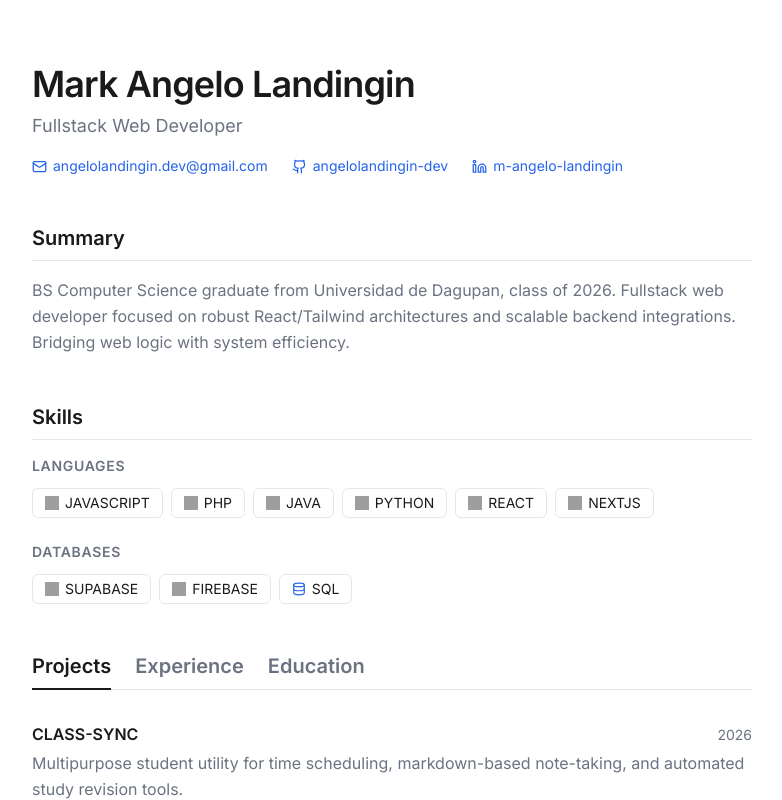
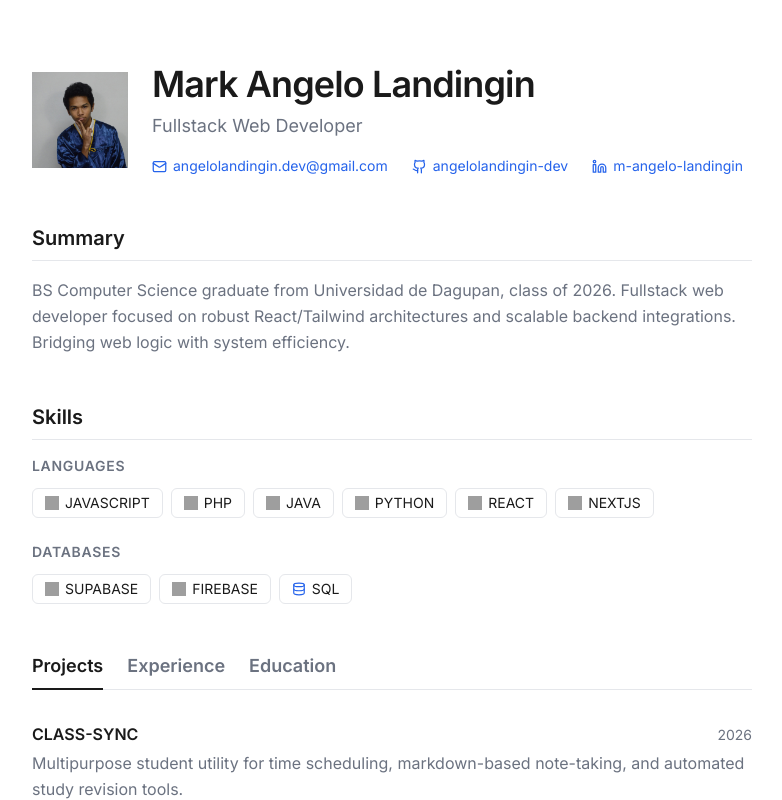
Before and after one commit to angelolandingin-dev/IvonneDev, a React (Vite) app: page / in a window 1280 px wide. Shown: the top 800 px of the page, without its empty margins (248-1030 px from the left). Built offline with nearby package versions, Linux system fonts and the light colour scheme; grey boxes are pictures that could not be loaded.

Commit message:
feat(portfolio): smaller tab text, rectangular profile photo

```diff
--- a/src/App.tsx
+++ b/src/App.tsx
@@ -1,6 +1,7 @@
 import { useState } from "react";
 import { Database, ExternalLink, Github, Linkedin, Mail } from "lucide-react";
 import { Project, Skill } from "./types";
+import profilePic from "./assets/picture.jpg";
 
 const PROJECTS: Project[] = [
   {
@@ -157,7 +158,12 @@ export default function App() {
       <div className="max-w-3xl mx-auto px-6 py-16">
         {/* Header */}
         <header className="mb-12">
-          <div>
+          <div className="flex flex-col items-start gap-6 sm:flex-row sm:items-center">
+            <img
+              src={profilePic}
+              alt="Mark Angelo Landingin"
+              className="w-24 h-24 object-cover"
+            />
             <div>
               <h1 className="text-4xl font-semibold tracking-tight">Mark Angelo Landingin</h1>
               <p className="mt-2 text-lg text-cv-muted">Fullstack Web Developer</p>
@@ -245,7 +251,7 @@ export default function App() {
                   aria-controls={`panel-${tab.id}`}
                   tabIndex={activeTab === tab.id ? 0 : -1}
                   onClick={() => setActiveTab(tab.id)}
-                  className={`pb-2 text-xl font-semibold border-b-2 -mb-px ${
+                  className={`pb-2 text-lg font-semibold border-b-2 -mb-px ${
                     activeTab === tab.id
                       ? "text-cv-text border-cv-text"
                       : "text-cv-muted border-transparent hover:text-cv-text"
```
